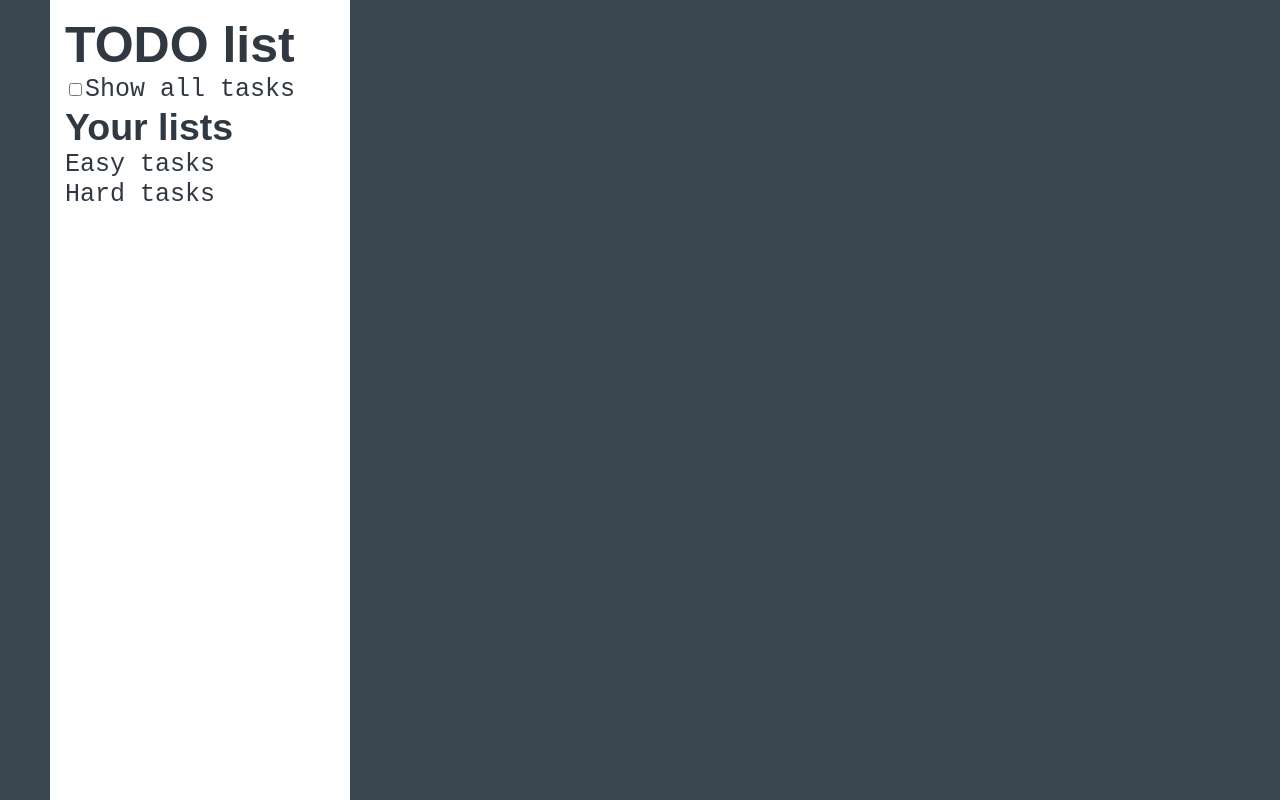
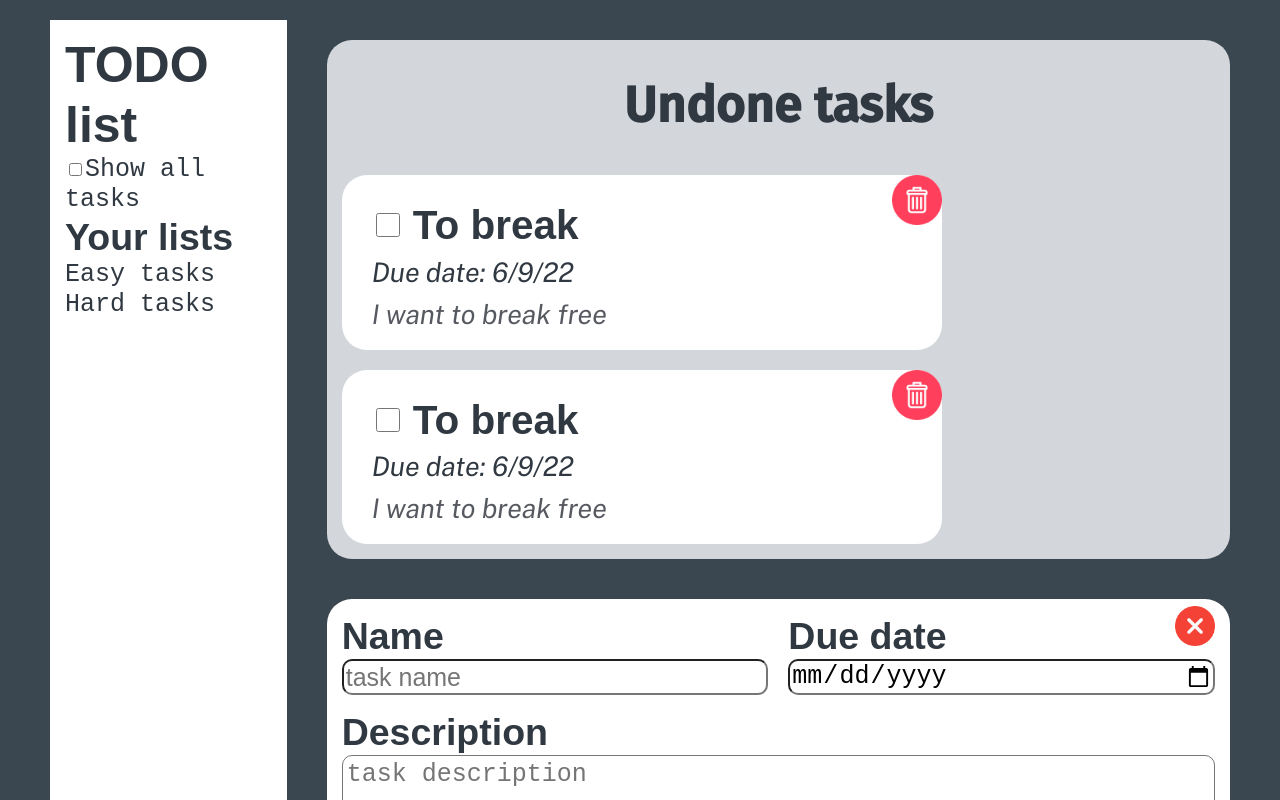
Before and after one commit to ArtemSmotritel/todolist-react, a React (Create React App) app: page / in a window 1280 px wide. Shown: the top 800 px of the page. Built offline with nearby package versions, Linux system fonts and the light colour scheme; a web font is replaced by a local one.

Commit message:
add general layout

```diff
--- a/src/App.css
+++ b/src/App.css
@@ -4,12 +4,30 @@ html,
 body {
   margin: 0;
   padding: 0;
-  font-family: monospace;
+  font: normal normal 400 25px/30px monospace;
 
   background-color: #3a4750;
   color: #303841;
 }
 
 body {
-  padding: 0 50px;
+  padding: 20px 50px;
+  height: 100vh;
+  box-sizing: border-box;
 }
+
+#root {
+  height: 100%;
+  display: flex;
+  flex-direction: row;
+  justify-content: space-between;
+  gap: 20px;
+}
+
+main {
+  display: flex;
+  flex-direction: column;
+  justify-content: space-between;
+  width: 100%;
+  gap: 20px;
+}
--- a/src/App.js
+++ b/src/App.js
@@ -7,8 +7,10 @@ function App() {
   return (
     <>
       <Sidebar />
-      <List />
-      <NewTaskForm />
+      <main>
+        <List />
+        <NewTaskForm />
+      </main>
     </>
   );
 }
```
